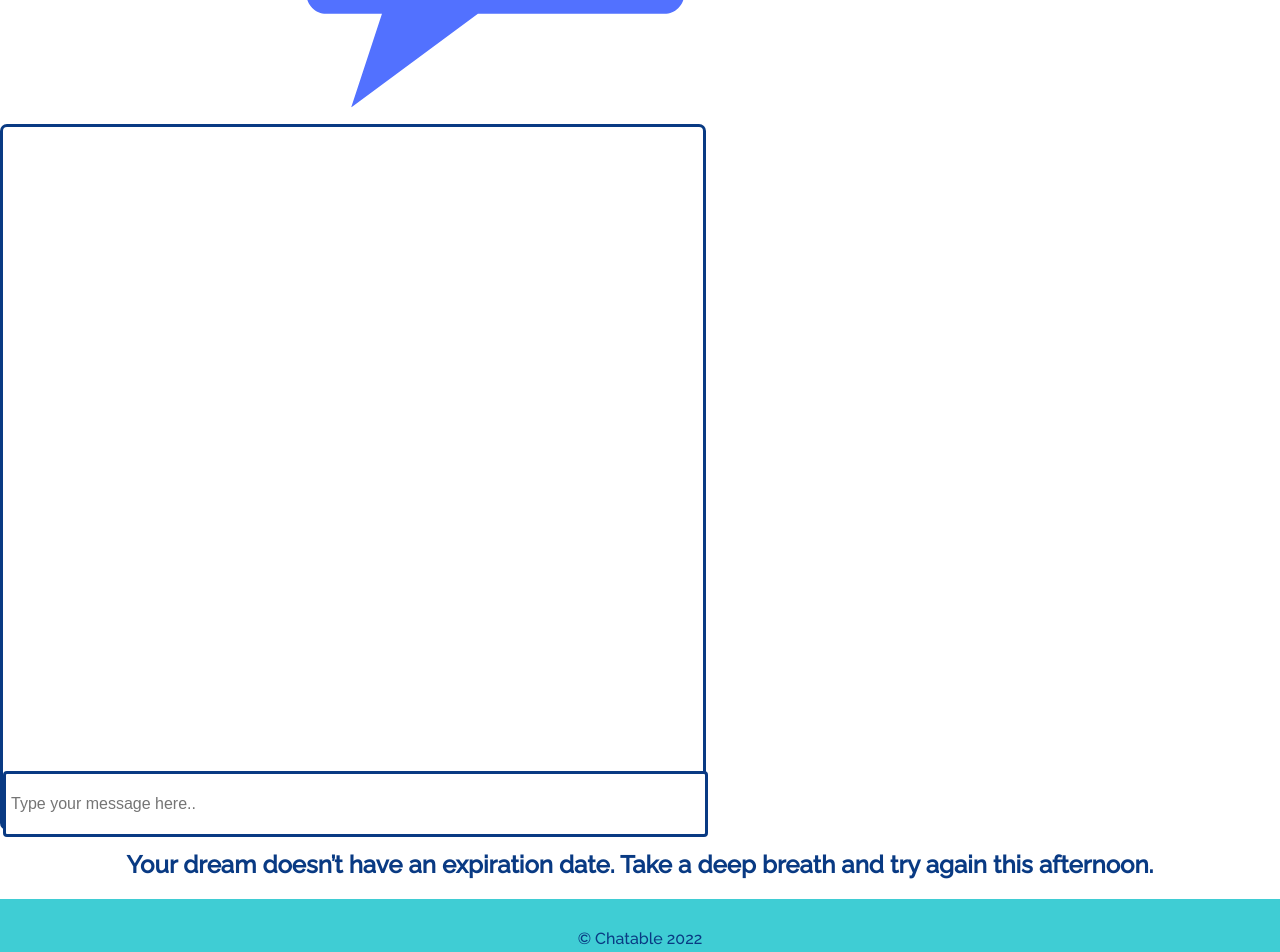
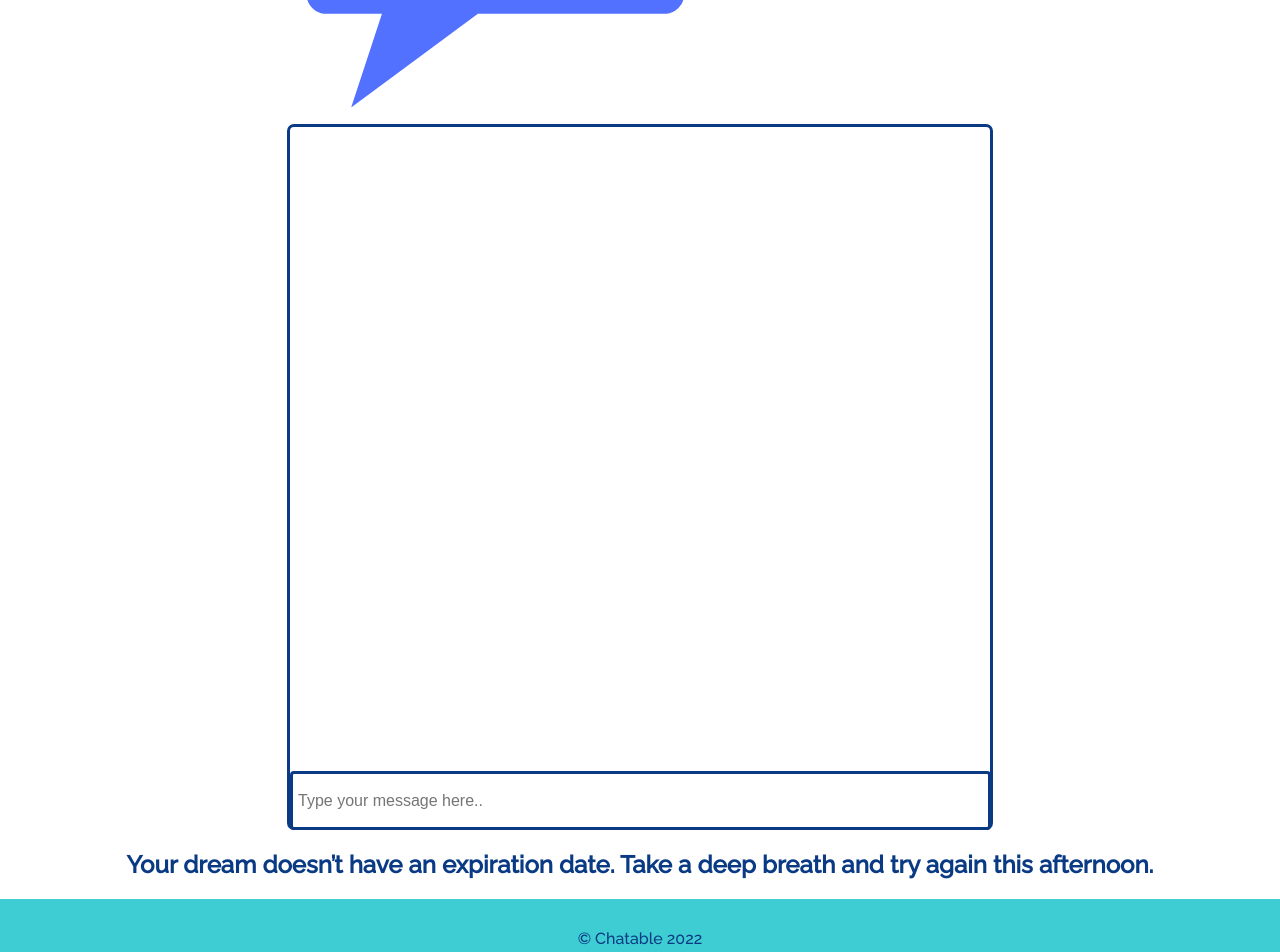
Before and after one commit to EmilyRoseCotter/chatable-front-end, a React (Create React App) app: page / in a window 1280 px wide. Shown: the part 420-1372 px from the top of the page. Built offline with nearby package versions, Linux system fonts and the light colour scheme.

Commit message:
updated text query

```diff
--- a/src/components/Chatbot/Chatbot.js
+++ b/src/components/Chatbot/Chatbot.js
@@ -1,4 +1,4 @@
-import React from "react";
+import React, { useState } from "react";
 import axios from "axios";
 import "../../styles/Chatbot.css";
 import timeChange from "../../helpers/timeChange";
@@ -10,6 +10,7 @@ const boarderStyles = {
 };
 
 function Chatbot() {
+  const [message, setMessage] = useState("");
   const textQuery = async (text) => {
     let conversation = {
       who: "user",
@@ -26,7 +27,7 @@ function Chatbot() {
 
     try {
       const response = await axios.post(
-        "http://localhost:4000/api/df_text_query",
+        "https://chatable-heroku.herokuapp.com/api/df_text_query",
         textQueryVariables
       );
       const content = response.data.fulfillmentMessages[0];
@@ -48,19 +49,23 @@ function Chatbot() {
       };
     }
   };
-  // eslint-disable-next-line consistent-return
-  const keyPressHandler = (event) => {
+
+  function keyPressHandler(event) {
     if (event.key === "Enter") {
       if (!event.target.value) {
-        return alert("You need to type a message");
+        alert("You need to type a message");
       }
 
       textQuery(event.target.value);
-      // eslint-disable-next-line no-param-reassign
-      event.target.value = "";
+      setMessage("");
     }
-  };
+  }
+
+  function changeHandler(event) {
+    setMessage(event.target.value);
+  }
   return (
+    <div className="chatbot-container">
       <div className={`chatbot-border ${timeChange(boarderStyles)}`}>
         <div className="chatbot-chatbox" />
         <input
@@ -68,7 +73,10 @@ function Chatbot() {
           placeholder="Type your message here.. "
           onKeyPress={keyPressHandler}
           type="text"
+          value={message}
+          onChange={changeHandler}
         />
+      </div>
     </div>
   );
 }
--- a/src/styles/Chatbot.css
+++ b/src/styles/Chatbot.css
@@ -1,3 +1,8 @@
+.chatbot-container {
+  display: flex;
+  justify-content: center;
+}
+
 .chatbot-border {
   height: 700px;
   width: 700px;
@@ -12,8 +17,8 @@
 
 .message-field {
   margin: 0;
-  width: 689px;
-  height: 50px;
+  width: 97.9%;
+  height: 43px;
   border-radius: 4px;
   padding: 5px;
   font-size: 1rem;
```
Lines whose indentation alone changed are shown as unchanged.
